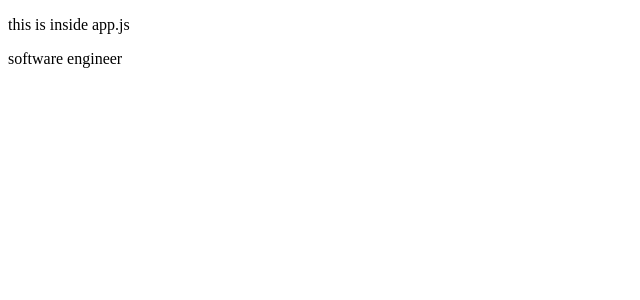
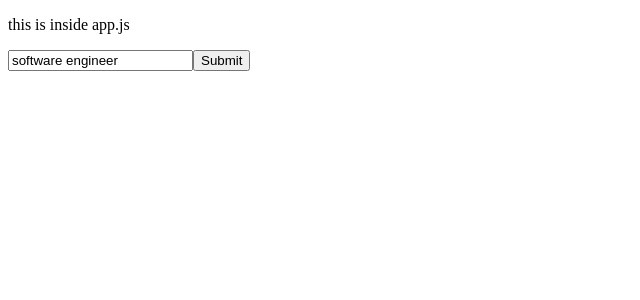
Before and after one commit to PTRI-7-Team-Axolotl/secure-the-bag, a React (Create React App) app: page /user in a window 1280 px wide. Both pictures are taken after a click on the element "testing company1". Shown: the top 300 px of the page, without its empty margins (0-640 px from the left). Built offline with nearby package versions, Linux system fonts and the light colour scheme; the HTML template or start-up script is replaced by a standard one.

Commit message:
Working on job info form

```diff
--- a/package.json
+++ b/package.json
@@ -12,6 +12,7 @@
     "react": "^18.2.0",
     "react-dnd": "^16.0.1",
     "react-dom": "^18.2.0",
+    "react-hook-form": "^7.33.1",
     "react-router-dom": "^6.3.0",
     "react-scripts": "5.0.1",
     "web-vitals": "^2.1.4"
--- a/src/JobInfo.jsx
+++ b/src/JobInfo.jsx
@@ -1,9 +1,22 @@
 
-import React, { useState, useEffect} from 'react';
+import React, { useState, useEffect } from 'react';
+import { useForm } from 'react-hook-form'
 
 function JobInfo(props) {
     const [jobIndex, setJobIndex] = useState(null)
     const [isShown, setIsShown] = useState(false)
+    const [job, setJob] = useState(props.job)
+    const [isLoaded, setIsLoaded] = useState(props.isLoaded)
+
+    const onSubmit = data => {
+        setIsLoaded(true);
+        setJob([...job, data]);
+        console.log(data);
+        setIsShown(current => !current);
+    }
+
+
+    const { register, handleSubmit, formState: { errors } } = useForm();
 
     let onClick = (e) => {
         e.preventDefault()
@@ -12,10 +25,10 @@ function JobInfo(props) {
         setJobIndex(Number(e.target.id))
     }
 
+
+
    const listItems = props.job.map((job, index) =>
-   <div key={index} onClick={onClick} name={index} id={index}>
-   {job.company}
-  </div>
+    <div key={index} onClick={onClick} name={index} id={index}>{job.company}</div>
    );
 
 
@@ -26,11 +39,15 @@ function JobInfo(props) {
                 {listItems}
             </div>
         )
-     }
-     else {
+     } else {
         return (
             <div>
-            {props.job[jobIndex].title}
+                <form onSubmit={handleSubmit(onSubmit)} >
+                     <input type="text" {...register("title")} defaultValue={job[jobIndex].title} />
+                    <input type="submit"/>
+
+                </form>
+
             </div>
         )
     }
--- a/src/User.jsx
+++ b/src/User.jsx
@@ -1,10 +1,14 @@
-import React, { useState } from 'react'
+import React, { useState, useEffect } from 'react'
 import { Navigate } from 'react-router-dom'
 import JobInfo from './JobInfo.jsx'
 
 function User (props) {
-    const [error, setError] = useState(null)
     const [isLoaded, setIsLoaded] = useState(false)
+
+    useEffect(() => {
+      console.log(isLoaded)
+    })
+
     const[jobs, setJobs] = useState(
              [{
             company:    "testing company1",
@@ -30,16 +34,17 @@ function User (props) {
             interviewDate: "interview date",
             notes:          "notes",
             result:         "result"
+        }, {
+          company: "testing event",
+          title: "testing event"
         }]
     )
 
   return (
-    <JobInfo job={jobs}/>
+    <JobInfo job={jobs} isLoaded={isLoaded}/>
   )
 
 }
 
 
-
-
     export default User;
--- /dev/null
+++ b/src/mockState.json
@@ -0,0 +1 @@
+[{"isLoaded": false}]
```
Also changed, not shown: 1 other file (tests, documents, lock files or other folders).
